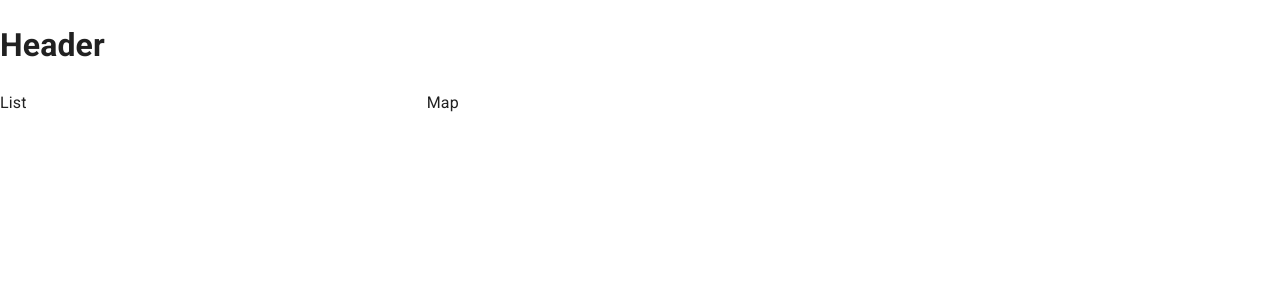
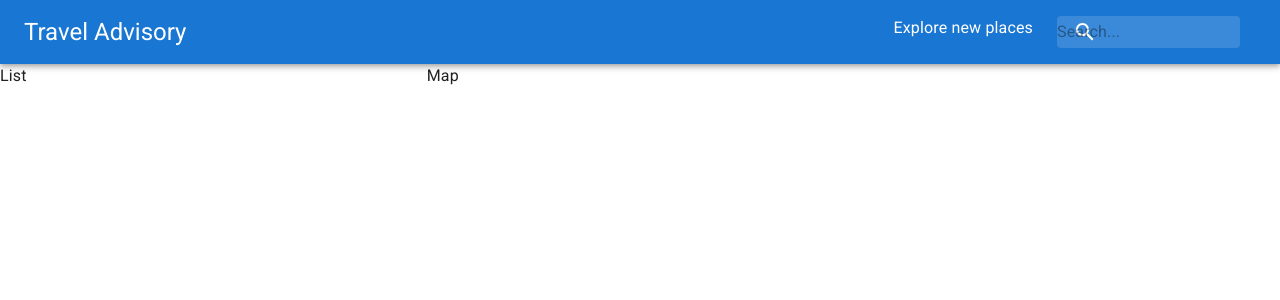
Before and after one commit to kulklex/Travel-Advisor-App, a React (Create React App) app: page / in a window 1280 px wide. Shown: the top 300 px of the page. Built offline with nearby package versions, Linux system fonts and the light colour scheme; the HTML template or start-up script is replaced by a standard one.

Commit message:
Navbar setup

```diff
--- a/package.json
+++ b/package.json
@@ -9,6 +9,7 @@
     "@mui/icons-material": "^5.11.0",
     "@mui/lab": "^5.0.0-alpha.118",
     "@mui/material": "^5.11.7",
+    "@mui/styles": "^5.11.7",
     "@react-google-maps/api": "^2.18.1",
     "@testing-library/jest-dom": "^5.16.5",
     "@testing-library/react": "^13.4.0",
--- a/src/Components/Header/Header.jsx
+++ b/src/Components/Header/Header.jsx
@@ -1,10 +1,28 @@
 import React from 'react';
+import { Search } from '@mui/icons-material';
+import { AppBar, Box, InputBase, Toolbar, Typography } from '@mui/material';
+import { Autocomplete } from '@react-google-maps/api';
+import useStyles from './styles';
 
 const Header = () => {
+    const classes = useStyles()
     return (
-        <h1>
-            Header
-        </h1>
+        <AppBar position='static'>
+            <Toolbar className={classes.toolbar}>
+                <Typography variant='h5' className={classes.title}>Travel Advisory</Typography>
+                <Box display='flex'>
+                    <Typography variant='65' className={classes.title}>Explore new places</Typography>
+                    {/* <Autocomplete> */}
+                        <div className={classes.search}>
+                            <div className={classes.searchIcon}>
+                                <Search/>
+                            </div>
+                            <InputBase placeholder='Search...' className={{root: classes.inputRoot, input: classes.inputInput}} />
+                        </div>
+                    {/* </Autocomplete> */}
+                </Box>
+            </Toolbar>
+        </AppBar>
     );
 }
 
--- a/src/Components/Header/styles.js
+++ b/src/Components/Header/styles.js
@@ -0,0 +1,34 @@
+import { alpha } from '@mui/material';
+import { makeStyles } from '@mui/styles';
+
+
+export default makeStyles((theme) => ({
+    title: {
+      display: 'none',
+      [theme.breakpoints.up('sm')]: {
+        display: 'block',
+      },
+    },
+    search: {
+      position: 'relative',
+      borderRadius: theme.shape.borderRadius,
+      backgroundColor: alpha(theme.palette.common.white, 0.15),
+      '&:hover': { backgroundColor: alpha(theme.palette.common.white, 0.25) },
+      marginRight: theme.spacing(2),
+      marginLeft: 0,
+      width: '100%',
+      [theme.breakpoints.up('sm')]: { marginLeft: theme.spacing(3), width: 'auto' },
+    },
+    searchIcon: {
+      padding: theme.spacing(0, 2), height: '100%', position: 'absolute', pointerEvents: 'none', display: 'flex', alignItems: 'center', justifyContent: 'center',
+    },
+    inputRoot: {
+      color: 'inherit',
+    },
+    inputInput: {
+      padding: theme.spacing(1, 1, 1, 0), paddingLeft: `calc(1em + ${theme.spacing(4)}px)`, transition: theme.transitions.create('width'), width: '100%', [theme.breakpoints.up('md')]: { width: '20ch' },
+    },
+    toolbar: {
+      display: 'flex', justifyContent: 'space-between',
+    },
+  }));
--- a/src/index.js
+++ b/src/index.js
@@ -6,12 +6,16 @@
 import '@fontsource/roboto/500.css';
 import '@fontsource/roboto/700.css';
 import reportWebVitals from './reportWebVitals';
+import { ThemeProvider } from '@mui/styles';
+
+import { createTheme } from '@mui/material';
 
 const root = ReactDOM.createRoot(document.getElementById('root'));
-root.render(
+const theme = createTheme()
+root.render(<ThemeProvider theme={theme}>
   <React.StrictMode>
     <App />
   </React.StrictMode>
-);
+</ThemeProvider>);
 
 reportWebVitals();
```
Also changed, not shown: 1 other file (tests, documents, lock files or other folders).
